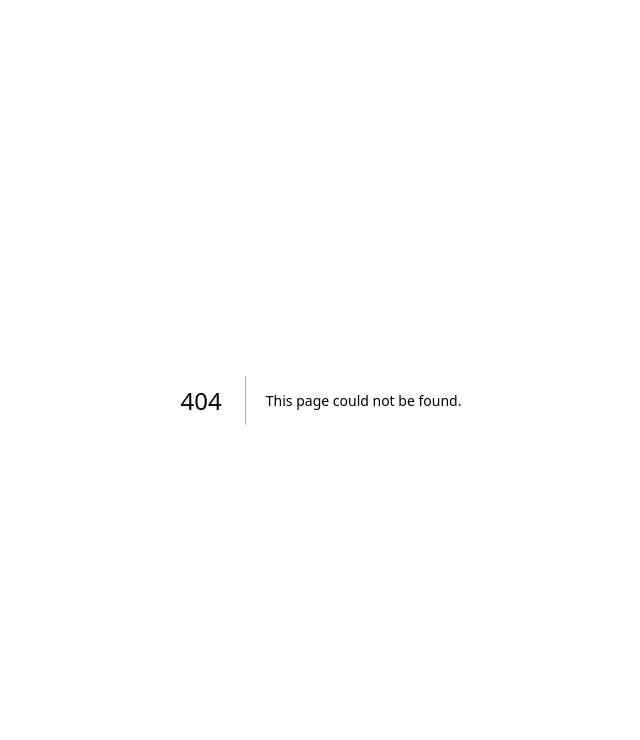
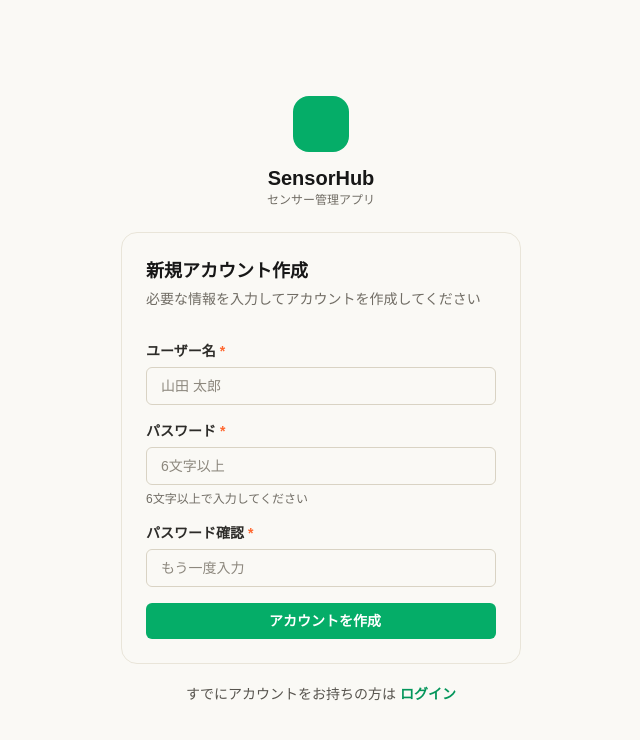
Before and after one commit to Nayuta9382/summer-hackathon-2026, a Next.js app in the folder app/: page /pages/register in a window 1280 px wide. Before the commit this address had no page. Shown: the top 740 px of the page, without its empty margins (319-959 px from the left). Built offline with nearby package versions, Linux system fonts and the light colour scheme.

Commit message:
ログイン画面と新規登録画面の作成 #84

```diff
--- /dev/null
+++ b/app/src/app/login/page.tsx
@@ -0,0 +1 @@
+export { default } from '@/app/pages/login/page';
--- /dev/null
+++ b/app/src/app/pages/login/page.tsx
@@ -0,0 +1,106 @@
+'use client';
+
+import { useState } from 'react';
+import Link from 'next/link';
+import { useRouter } from 'next/navigation';
+import Button from '@/components/base/Button';
+import { Field, Input } from '@/components/base/Form';
+import { ToastProvider, useToast } from '@/components/base/Toast';
+
+function LoginInner() {
+    const router = useRouter();
+    const toast = useToast();
+
+    const [userName, setUserName] = useState('');
+    const [password, setPassword] = useState('');
+    const [error, setError] = useState('');
+    const [submitting, setSubmitting] = useState(false);
+
+    const handleSubmit = (e: React.FormEvent) => {
+        e.preventDefault();
+
+        if (!userName.trim()) {
+            setError('ユーザー名を入力してください');
+            return;
+        }
+        if (!password) {
+            setError('パスワードを入力してください');
+            return;
+        }
+
+        setError('');
+        setSubmitting(true);
+        toast.show('success', `${userName} さんとしてログインしました`);
+
+        setTimeout(() => {
+            router.push('/');
+        }, 600);
+    };
+
+    return (
+        <div className="min-h-[100dvh] flex items-center justify-center bg-background-50 px-4 py-10">
+            <div className="w-full max-w-[400px]">
+                {/* Logo */}
+                <div className="flex flex-col items-center mb-6">
+                    <span className="flex items-center justify-center w-14 h-14 rounded-2xl bg-primary-500 text-white mb-3">
+                        <i className="ri-radar-line text-3xl" />
+                    </span>
+                    <p className="font-heading font-black text-xl text-foreground-950">SensorHub</p>
+                    <p className="text-xs text-foreground-500 font-label">センサー管理アプリ</p>
+                </div>
+
+                <section className="rounded-2xl border border-background-200 bg-background-50 overflow-hidden shadow-soft">
+                    <div className="px-6 pt-6 pb-2">
+                        <h1 className="font-heading font-extrabold text-lg text-foreground-950">ログイン</h1>
+                        <p className="mt-1 text-sm text-foreground-500">アカウント情報を入力してください</p>
+                    </div>
+
+                    <form onSubmit={handleSubmit} className="p-6 space-y-4">
+                        <Field label="ユーザー名" required htmlFor="login-username">
+                            <Input id="login-username" name="userName" value={userName} onChange={(e) => setUserName(e.target.value)} placeholder="山田 太郎" autoComplete="username" />
+                        </Field>
+
+                        <Field label="パスワード" required htmlFor="login-password">
+                            <Input
+                                id="login-password"
+                                name="password"
+                                type="password"
+                                value={password}
+                                onChange={(e) => setPassword(e.target.value)}
+                                placeholder="パスワードを入力"
+                                autoComplete="current-password"
+                            />
+                        </Field>
+
+                        {error && (
+                            <p className="flex items-center gap-1.5 text-sm font-medium text-rose-600">
+                                <i className="ri-error-warning-line" />
+                                {error}
+                            </p>
+                        )}
+
+                        <Button type="submit" full disabled={submitting}>
+                            <i className="ri-login-box-line" />
+                            ログイン
+                        </Button>
+                    </form>
+                </section>
+
+                <p className="mt-5 text-center text-sm text-foreground-600">
+                    アカウントをお持ちでない方は{' '}
+                    <Link href="/register" className="font-bold text-primary-600 hover:text-primary-700">
+                        新規登録
+                    </Link>
+                </p>
+            </div>
+        </div>
+    );
+}
+
+export default function Login() {
+    return (
+        <ToastProvider>
+            <LoginInner />
+        </ToastProvider>
+    );
+}
--- /dev/null
+++ b/app/src/app/pages/register/page.tsx
@@ -0,0 +1,123 @@
+'use client';
+
+import { useState } from 'react';
+import Link from 'next/link';
+import { useRouter } from 'next/navigation';
+import Button from '@/components/base/Button';
+import { Field, Input } from '@/components/base/Form';
+import { ToastProvider, useToast } from '@/components/base/Toast';
+
+function RegisterInner() {
+    const router = useRouter();
+    const toast = useToast();
+
+    const [userName, setUserName] = useState('');
+    const [password, setPassword] = useState('');
+    const [confirm, setConfirm] = useState('');
+    const [error, setError] = useState('');
+    const [submitting, setSubmitting] = useState(false);
+
+    const handleSubmit = (e: React.FormEvent) => {
+        e.preventDefault();
+
+        if (!userName.trim()) {
+            setError('ユーザー名を入力してください');
+            return;
+        }
+        if (password.length < 6) {
+            setError('パスワードは6文字以上で入力してください');
+            return;
+        }
+        if (password !== confirm) {
+            setError('パスワードが一致しません');
+            return;
+        }
+
+        setError('');
+        setSubmitting(true);
+        toast.show('success', `${userName} さんのアカウントを作成しました`);
+
+        setTimeout(() => {
+            router.push('/login');
+        }, 600);
+    };
+
+    return (
+        <div className="min-h-[100dvh] flex items-center justify-center bg-background-50 px-4 py-10">
+            <div className="w-full max-w-[400px]">
+                {/* Logo */}
+                <div className="flex flex-col items-center mb-6">
+                    <span className="flex items-center justify-center w-14 h-14 rounded-2xl bg-primary-500 text-white mb-3">
+                        <i className="ri-radar-line text-3xl" />
+                    </span>
+                    <p className="font-heading font-black text-xl text-foreground-950">SensorHub</p>
+                    <p className="text-xs text-foreground-500 font-label">センサー管理アプリ</p>
+                </div>
+
+                <section className="rounded-2xl border border-background-200 bg-background-50 overflow-hidden shadow-soft">
+                    <div className="px-6 pt-6 pb-2">
+                        <h1 className="font-heading font-extrabold text-lg text-foreground-950">新規アカウント作成</h1>
+                        <p className="mt-1 text-sm text-foreground-500">必要な情報を入力してアカウントを作成してください</p>
+                    </div>
+
+                    <form onSubmit={handleSubmit} className="p-6 space-y-4">
+                        <Field label="ユーザー名" required htmlFor="register-username">
+                            <Input id="register-username" name="userName" value={userName} onChange={(e) => setUserName(e.target.value)} placeholder="山田 太郎" autoComplete="username" />
+                        </Field>
+
+                        <Field label="パスワード" required htmlFor="register-password" hint="6文字以上で入力してください">
+                            <Input
+                                id="register-password"
+                                name="password"
+                                type="password"
+                                value={password}
+                                onChange={(e) => setPassword(e.target.value)}
+                                placeholder="6文字以上"
+                                autoComplete="new-password"
+                            />
+                        </Field>
+
+                        <Field label="パスワード確認" required htmlFor="register-confirm">
+                            <Input
+                                id="register-confirm"
+                                name="confirm"
+                                type="password"
+                                value={confirm}
+                                onChange={(e) => setConfirm(e.target.value)}
+                                placeholder="もう一度入力"
+                                autoComplete="new-password"
+                            />
+                        </Field>
+
+                        {error && (
+                            <p className="flex items-center gap-1.5 text-sm font-medium text-rose-600">
+                                <i className="ri-error-warning-line" />
+                                {error}
+                            </p>
+                        )}
+
+                        <Button type="submit" full disabled={submitting}>
+                            <i className="ri-user-add-line" />
+                            アカウントを作成
+                        </Button>
+                    </form>
+                </section>
+
+                <p className="mt-5 text-center text-sm text-foreground-600">
+                    すでにアカウントをお持ちの方は{' '}
+                    <Link href="/login" className="font-bold text-primary-600 hover:text-primary-700">
+                        ログイン
+                    </Link>
+                </p>
+            </div>
+        </div>
+    );
+}
+
+export default function Register() {
+    return (
+        <ToastProvider>
+            <RegisterInner />
+        </ToastProvider>
+    );
+}
--- /dev/null
+++ b/app/src/app/register/page.tsx
@@ -0,0 +1 @@
+export { default } from '@/app/pages/register/page';
```
